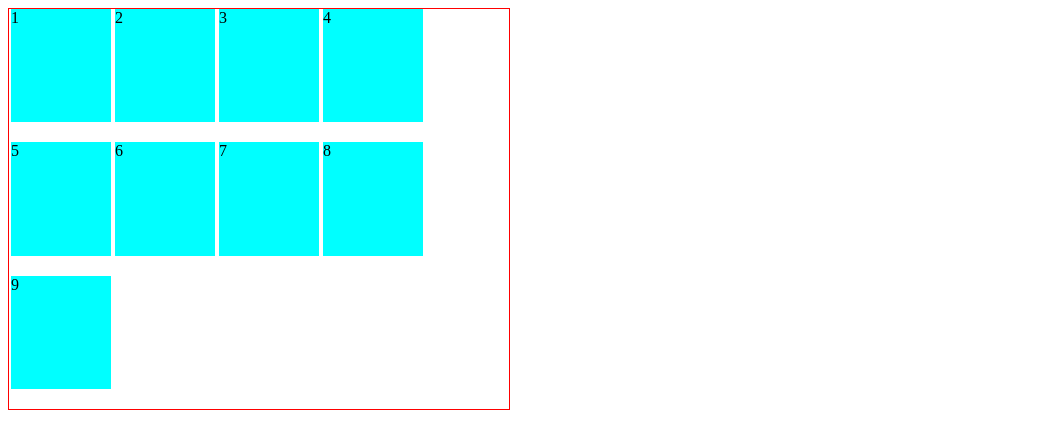
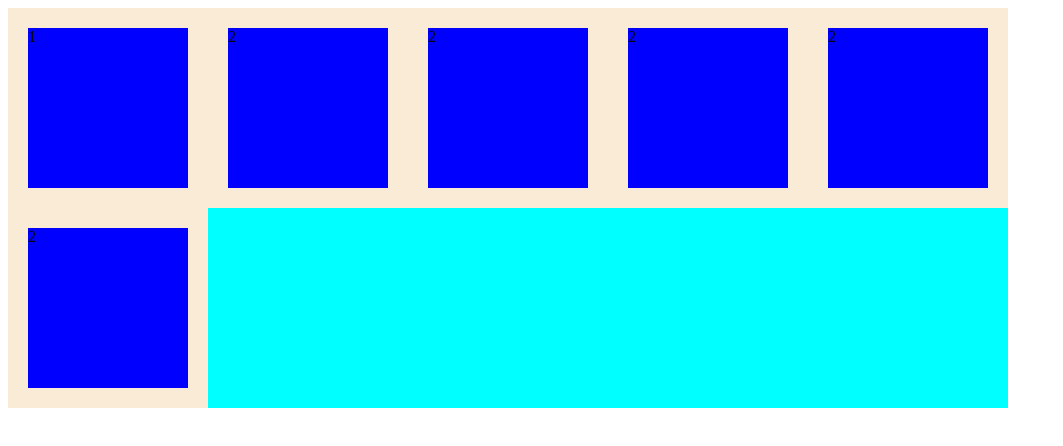
Before and after one commit to Prince-Hervoet/Shared, a plain HTML site: page Css/flex/test.html in a window 1280 px wide. Shown: the whole page, without its empty margins (0-1063 px from the left). Drawn offline with Linux system fonts and the light colour scheme.

Commit message:
fix: #add codes

```diff
--- a/Css/flex/test.html
+++ b/Css/flex/test.html
@@ -7,39 +7,54 @@
     <title>Document</title>
     <style>
       :root {
-        --item-width: 10%;
-        --item-heigth: 100px;
-        --item-count: 5;
-        --item-gap: 10px;
+        --width: 1000px;
+        --rowCount: 5;
+        --gap: 20px;
       }
 
       .main {
-        border: 1px solid red;
-        width: 500px;
-        height: 400px;
         display: flex;
+        width: var(--width);
+        background-color: aqua;
         flex-wrap: wrap;
       }
 
       .main-item {
-        background-color: aqua;
-        width: calc(100% / var(--item-count));
-        margin: 0 calc(4% / var(--item-count) / 2) 20px
-          calc(4% / var(--item-count) / 2);
+        width: calc(var(--width) / var(--rowCount));
+        background-color: antiquewhite;
+        height: 200px;
+        box-sizing: border-box;
+        padding: 20px;
+      }
+
+      .main-item-content {
+        width: 100%;
+        height: 100%;
+        box-sizing: border-box;
+        background-color: blue;
       }
     </style>
   </head>
   <body>
     <div id="main" class="main">
-      <div class="main-item">1</div>
-      <div class="main-item">2</div>
-      <div class="main-item">3</div>
-      <div class="main-item">4</div>
-      <div class="main-item">5</div>
-      <div class="main-item">6</div>
-      <div class="main-item">7</div>
-      <div class="main-item">8</div>
-      <div class="main-item">9</div>
+      <div class="main-item">
+        <div class="main-item-content">1</div>
+      </div>
+      <div class="main-item">
+        <div class="main-item-content">2</div>
+      </div>
+      <div class="main-item">
+        <div class="main-item-content">2</div>
+      </div>
+      <div class="main-item">
+        <div class="main-item-content">2</div>
+      </div>
+      <div class="main-item">
+        <div class="main-item-content">2</div>
+      </div>
+      <div class="main-item">
+        <div class="main-item-content">2</div>
+      </div>
     </div>
   </body>
 </html>
```
